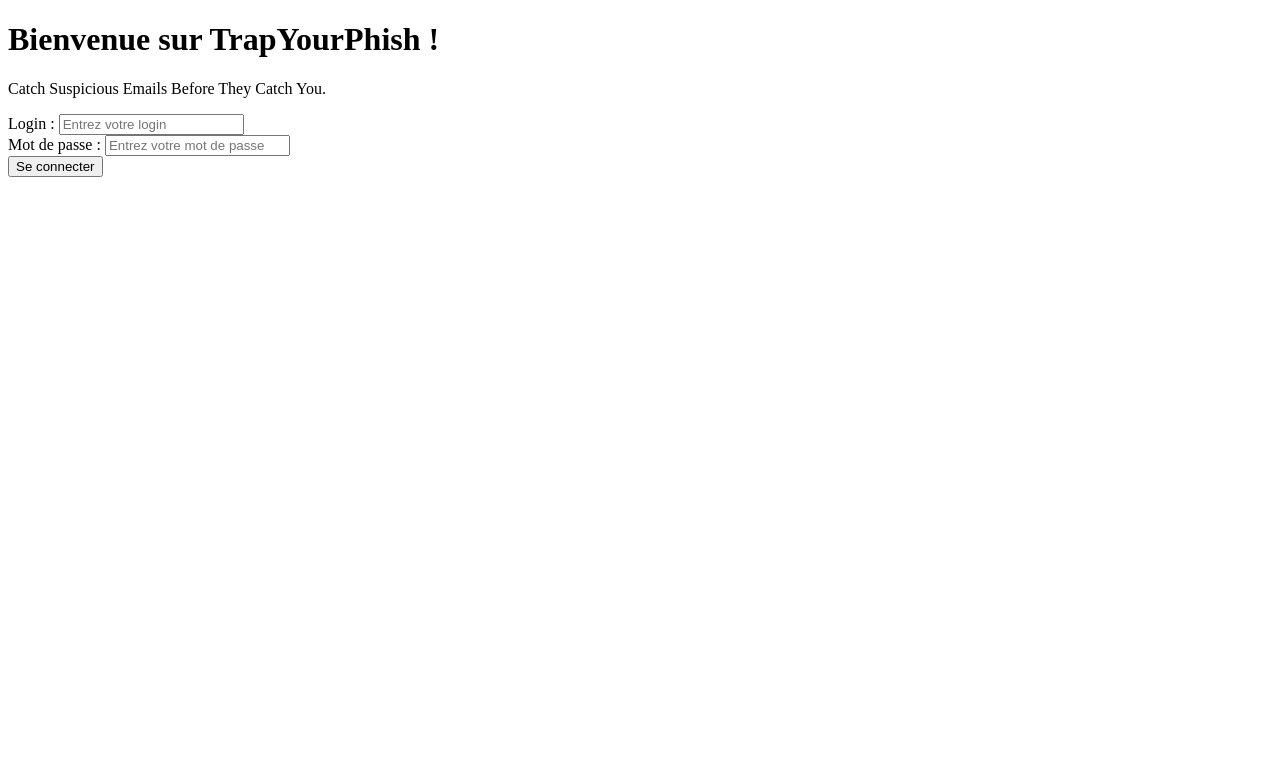
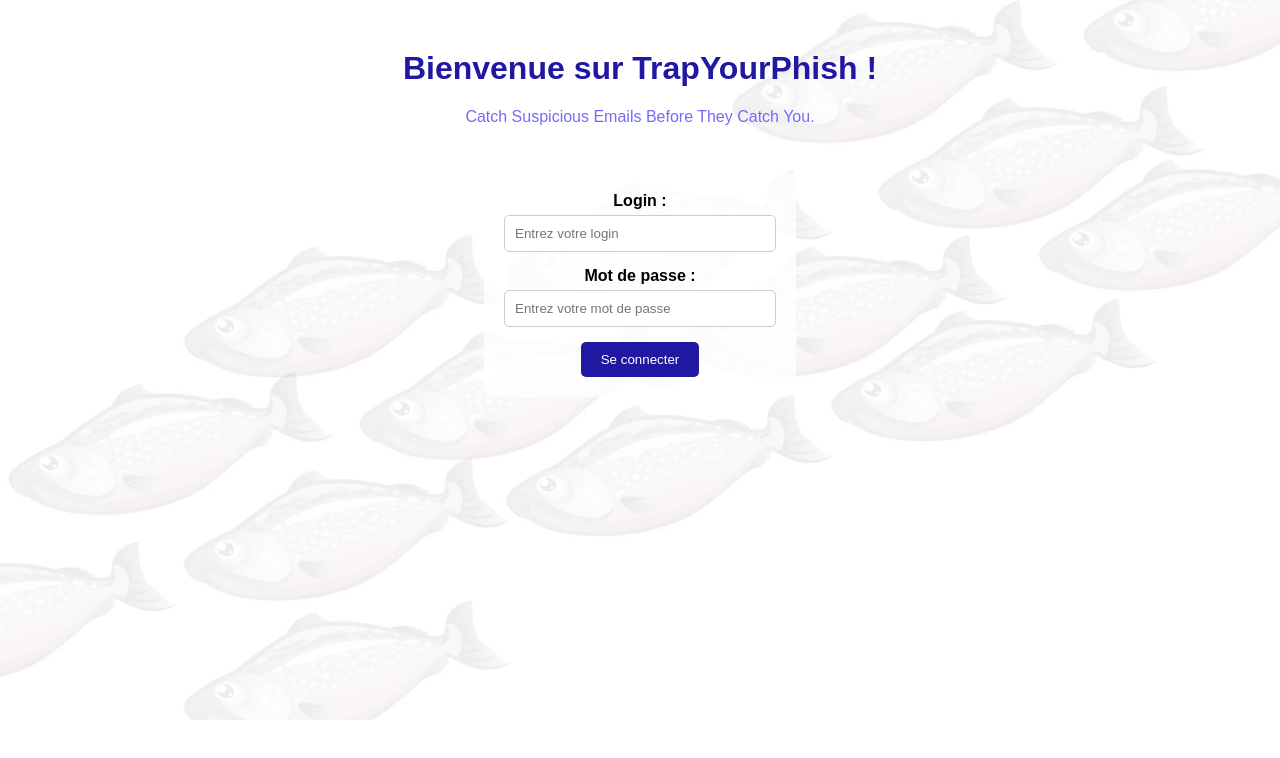
Before and after one commit to godouxx/TrapYourPhish, a plain HTML site: page code/login.html in a window 1280 px wide. Drawn offline with Linux system fonts and the light colour scheme.

Commit message:
feat: creation page main et correction nom

```diff
--- a/code/login.html
+++ b/code/login.html
@@ -4,13 +4,15 @@
     <meta charset="UTF-8">
     <meta name="viewport" content="width=device-width, initial-scale=1.0">
     <title>Ma Page HTML</title>
-    <link rel="stylesheet" href="background.css"> <!-- Lien vers le fichier CSS -->
+    <link rel="stylesheet" href="login.css"> <!-- Lien vers le fichier CSS -->
 </head>
 <body>
     <h1>Bienvenue sur TrapYourPhish !</h1>
     <p>Catch Suspicious Emails Before They Catch You.</p>
+
+
     <!-- Formulaire de connexion -->
-    <form action="login.php" method="post">
+<form action="main.html" method="post">
         <div class="form-group">
             <label for="login">Login :</label>
             <input type="text" id="login" name="login" placeholder="Entrez votre login" required>
--- /dev/null
+++ b/code/main.css
@@ -0,0 +1,14 @@
+body {
+    font-family: Arial, sans-serif;
+    text-align: center;
+    margin: 50px;
+    background-image: url('Se connecter.jpg'); /* Image en fond */
+    background-size: cover; /* Ajuste l'image pour couvrir tout l'écran */
+    background-position: top; /* Centre l'image */
+    background-repeat: no-repeat; /* Empêche la répétition */
+}
+
+/* Styles pour le titre */
+h1 {
+    color: #2118a1;
+}
```
Also changed, not shown: code/main.html (added, +13 -0 lines).
